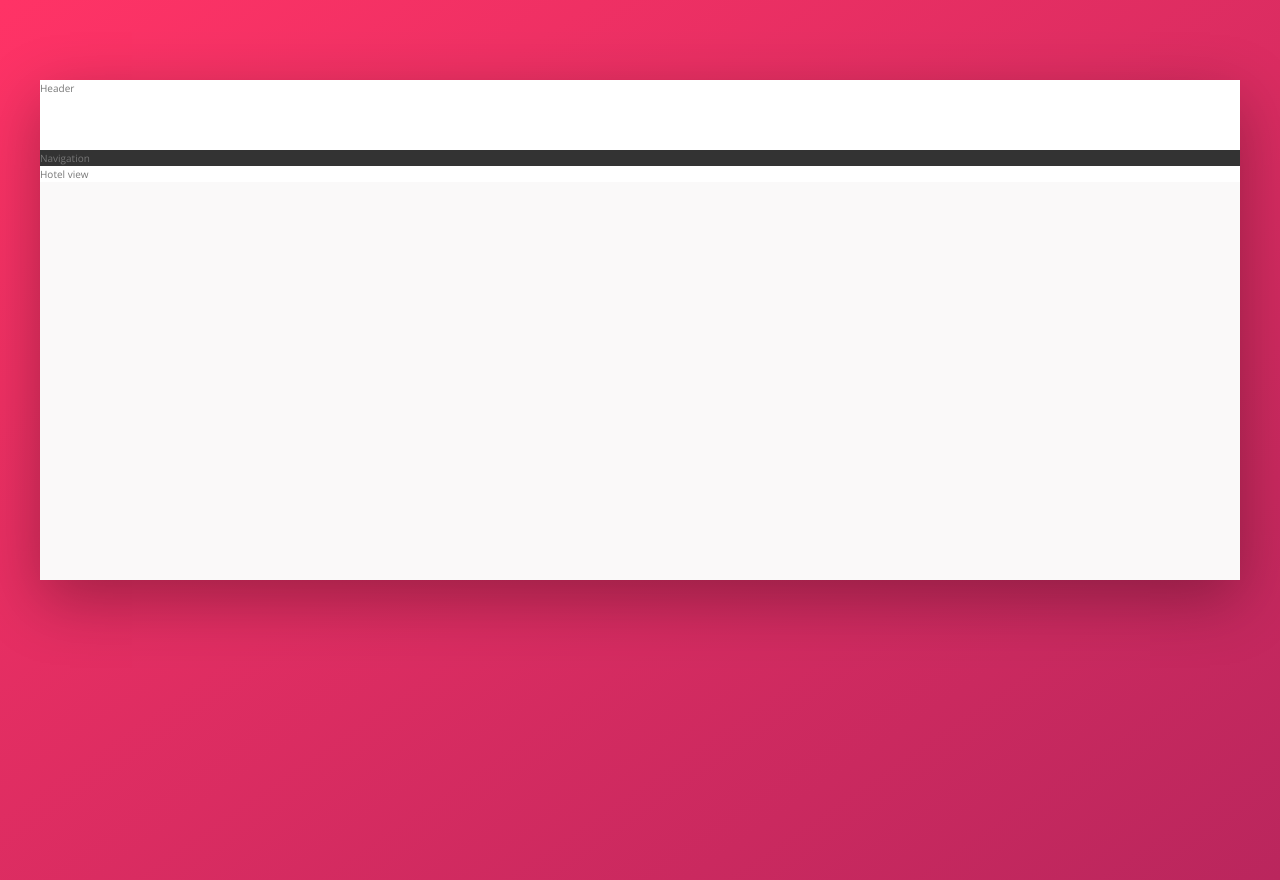
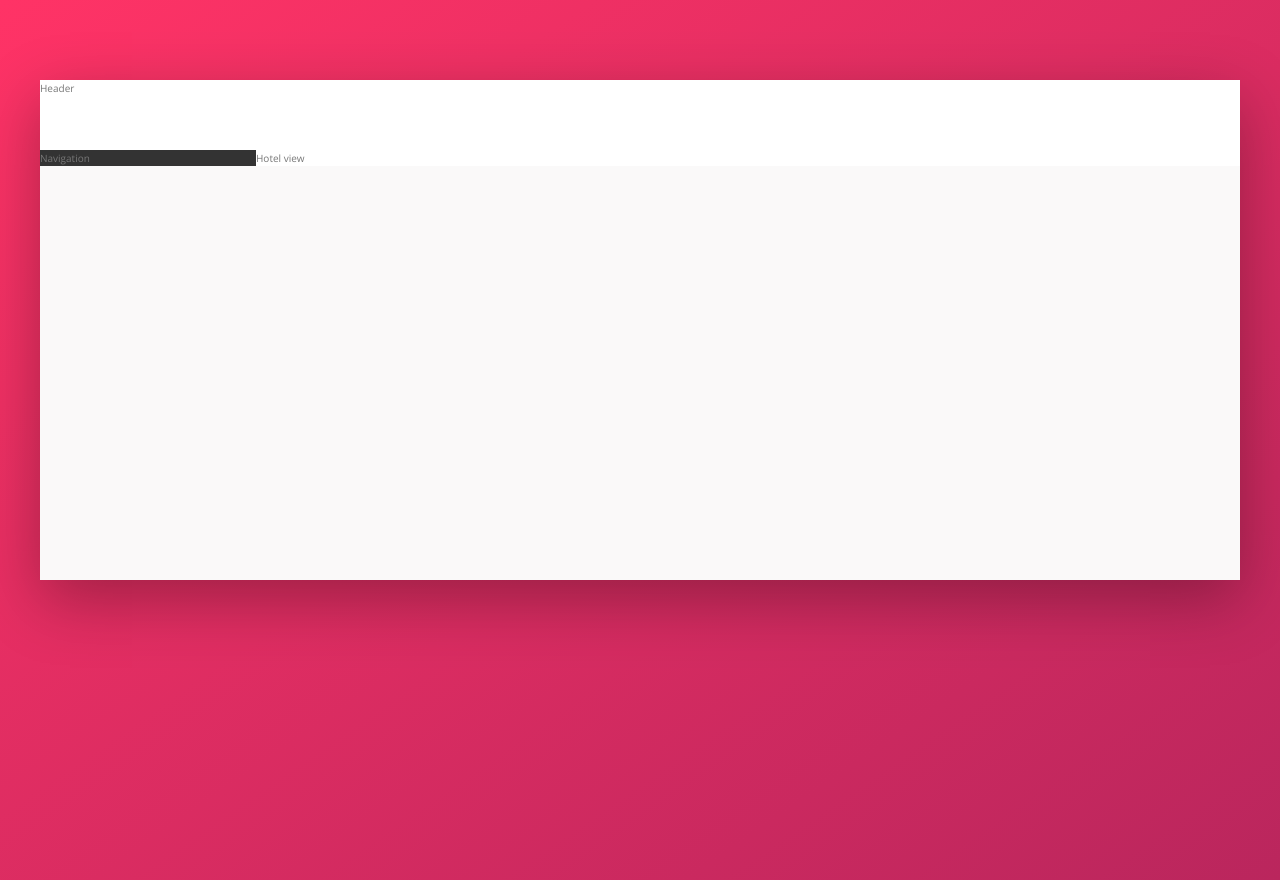
Before and after one commit to Summer-Rose/advanced-css_trillo, a website: page index.html in a window 1280 px wide. Drawn offline with nearby package versions, Linux system fonts and the light colour scheme.

Commit message:
build out basic page layout using flex box

```diff
--- a/sass/_layout.scss
+++ b/sass/_layout.scss
@@ -13,13 +13,18 @@
 }
 
 .content {
-
+    display: flex;
 }
 
 .sidebar {
     background-color: var(--color-grey-dark-1);
+    // flex-grow: 0;
+    // flex-shrink: 0;
+    // flex-basis: 18%; //width should be 18% of parent container width
+    flex: 0 0 18%; //shortened
 }
 
 .hotel-view {
     background-color: #fff;
+    flex: 1;//grow to fill the remaining space
 }
```
Also changed, not shown: css/style.css.
